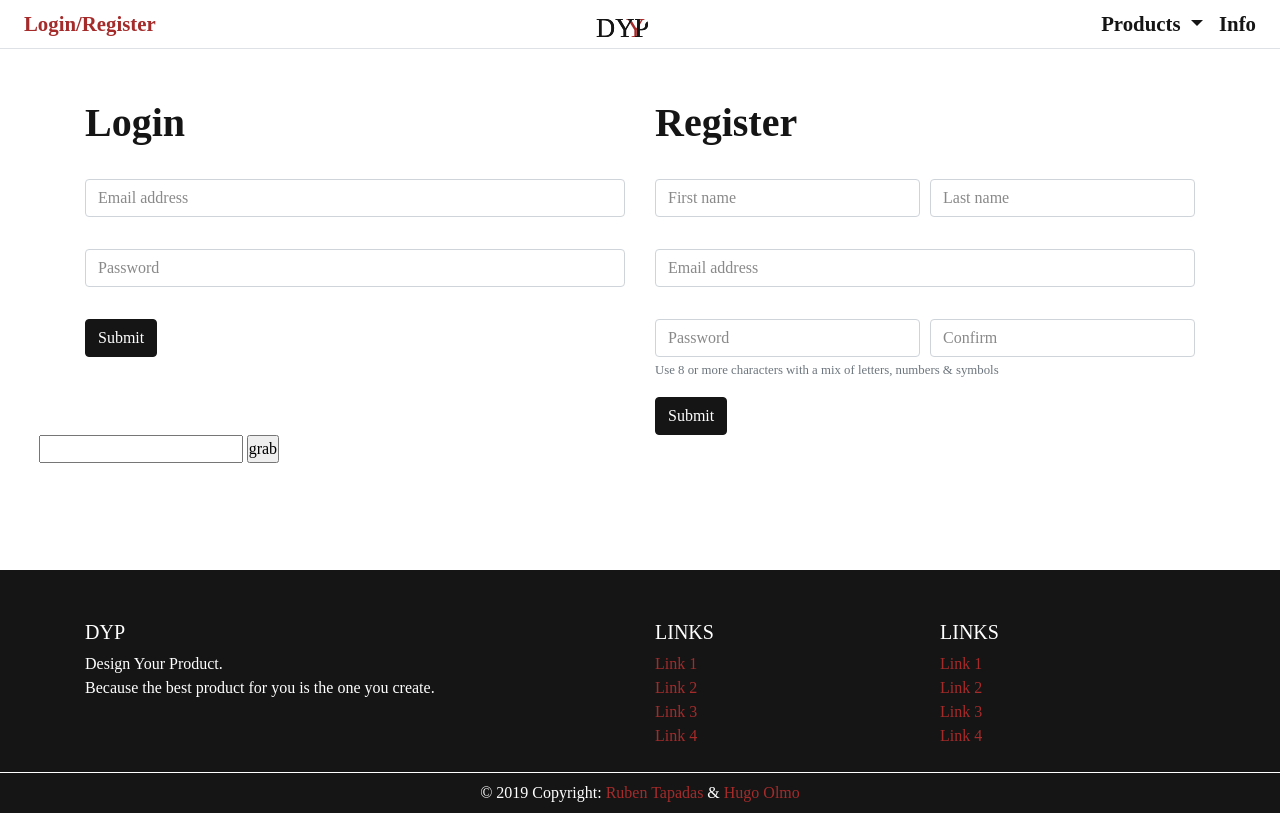
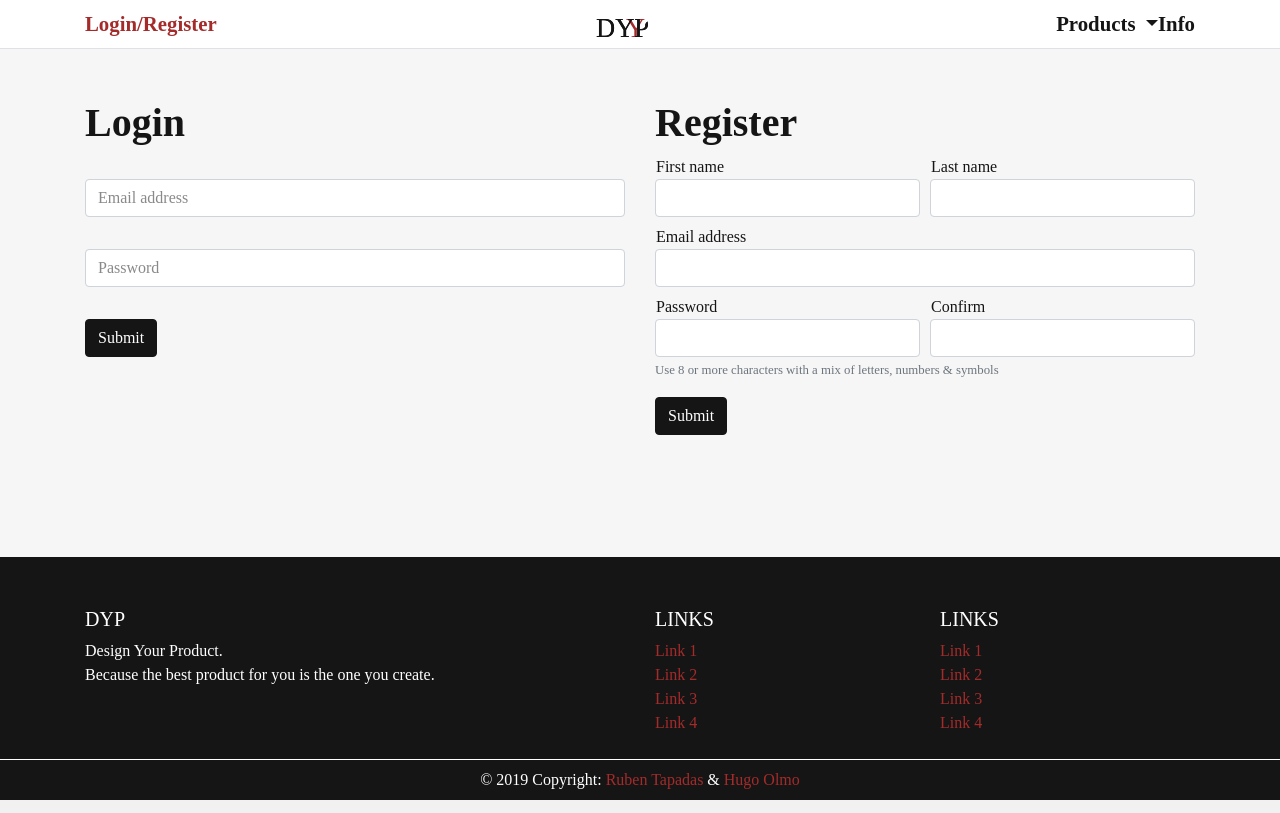
Before and after one commit to RubenTapadas/DYP, a PHP site: page /login.html in a window 1280 px wide. Run offline with PHP 8.4, Linux system fonts and the light colour scheme; some libraries are stand-ins or nearby versions.

Commit message:
added php register added register verification changed background color

```diff
--- a/connect.php
+++ /dev/null
@@ -1,4 +0,0 @@
-<?php
-mysql_connect('https://databases.000webhost.com/','id8152976_dyp','DYP_2018');
-mysql_select_db('id8152976_dyp');
-?>
--- a/home.html
+++ b/home.html
@@ -9,7 +9,7 @@
   <link rel="stylesheet" href="main.css">
 </head>
 
-<body class="light">
+<body class="semi-light">
   <div class="footer-compensate">
 
 
@@ -35,6 +35,7 @@
     </div>
 
     <nav class="navbar navbar-expand-md navbar-light bg-light border-bottom light font-weight-bold">
+      <div class="container pt-0">
         <div class="navbar-collapse collapse w-100 order-1 order-md-0 dual-collapse2">
           <ul class="navbar-nav mr-auto">
             <li class="nav-item">
@@ -64,6 +65,7 @@
               <a class="nav-link" href="#">Info</a>
             </li>
           </ul>
+        </div>
       </div>
     </nav>
 
@@ -112,7 +114,7 @@
     </div>
 
 
-    <footer class="page-footer font-small mt-5 fixed-bottom">
+    <footer class="page-footer font-small mt-5 fixed-bottom dark-text">
       <div class="container text-center text-md-left">
         <div class="row pb-2">
           <div class="col-md-6 mt-md-0 mt-3">
--- a/login.html
+++ b/login.html
@@ -10,7 +10,7 @@
   <link rel="stylesheet" href="main.css">
 </head>
 
-<body class="light">
+<body class="semi-light">
   <div class="footer-compensate">
     <div class="out-note">
       <div class="note">
@@ -34,6 +34,7 @@
     </div>
 
     <nav class="navbar navbar-expand-md navbar-light bg-light border-bottom light font-weight-bold">
+      <div class="container pt-0">
         <div class="navbar-collapse collapse w-100 order-1 order-md-0 dual-collapse2">
           <ul class="navbar-nav mr-auto">
             <li class="nav-item active">
@@ -64,6 +65,7 @@
             </li>
           </ul>
         </div>
+      </div>
     </nav>
 
 
@@ -80,7 +82,7 @@
               <input type="password" id="login-password" class="form-control" required>
               <label class="form-control-placeholder" for="login-password">Password</label>
             </div>
-            <button type="submit" class="btn btn-primary">Submit</button>
+            <button type="button" class="btn btn-primary">Submit</button>
           </form>
           <!-- <div class="g-signin2" data-onsuccess="onSignIn"></div>
         <a class="no_textdecoration" href="#"><small class="text_highlight form-text text-muted mt-2">Forgot Username?</small></a>
@@ -92,48 +94,44 @@
             <div class="form-row">
               <div class="col">
                 <div class="form-group">
-                  <input type="text" id="register-firstname" class="form-control" required>
+                  <input type="text" id="register-firstname" class="form-control">
                   <label class="form-control-placeholder" for="register-firstname">First name</label>
                 </div>
               </div>
               <div class="col">
                 <div class="form-group">
-                  <input type="text" id="register-lastname" class="form-control" required>
+                  <input type="text" id="register-lastname" class="form-control">
                   <label class="form-control-placeholder" for="register-lastname">Last name</label>
                 </div>
               </div>
             </div>
             <div class="form-group">
-              <input type="text" id="register-email" class="form-control" required>
+              <input type="text" id="register-email" class="form-control">
               <label class="form-control-placeholder" for="register-email">Email address</label>
             </div>
             <div class="form-row">
               <div class="col">
                 <div class="form-group mb-0">
-                  <input type="password" id="register-password" class="form-control" required>
+                  <input type="password" id="register-password" class="form-control">
                   <label class="form-control-placeholder" for="register-password">Password</label>
                 </div>
               </div>
               <div class="col">
                 <div class="form-group mb-0">
-                  <input type="password" id="register-password2" class="form-control" required>
+                  <input type="password" id="register-password2" class="form-control">
                   <label class="form-control-placeholder" for="register-password2">Confirm</label>
                 </div>
               </div>
             </div>
             <small class="form-text text-muted mb-3">Use 8 or more characters with a mix of letters, numbers & symbols</small>
-            <button type="submit" class="btn btn-primary">Submit</button>
+            <button type="button" id="register" class="btn btn-primary">Submit</button>
           </form>
         </div>
       </div>
     </div>
 
-    name <input type="text" id="name">
-    <input type="submit" id="name-submit" value="grab">
-    <div id="name-data"></div>
 
-
-    <footer class="page-footer font-small mt-5">
+    <footer class="page-footer font-small mt-5 dark-text">
       <div class="container text-center text-md-left">
         <div class="row pb-2">
           <div class="col-md-6 mt-md-0 mt-3">
--- a/main.css
+++ b/main.css
@@ -14,8 +14,11 @@ body {
   height: 100%;
 }
 
+.semi-light {
+  background-color: #f6f6f6 !important;
+}
+
 .light {
-  color: #ffffff !important;
   background-color: #ffffff !important;
 }
 
@@ -28,11 +31,16 @@ body {
   background-color: #151515 !important;
 }
 
-.dark_text {
-  color: #ffffff;
+.dark-text {
+  color: #ffffff !important;
 }
 
 /* navbar */
+.navbar-expand-md .navbar-nav .nav-link {
+  padding-right: 0;
+  padding-left: 0;
+}
+
 .navbar-brand {
   padding: 0;
 }
@@ -280,11 +288,11 @@ label {
   height: 105px;
 }
 
-.specs-half>.col-4>.d-inline-block>span{
+.specs-half>.col-4>.d-inline-block>span {
   font-size: 25px;
 }
 
-.specs-half>.col-4>.d-inline-block>p{
+.specs-half>.col-4>.d-inline-block>p {
   font-size: 18px;
   margin-top: -7px;
 }
@@ -300,27 +308,40 @@ label {
   background-position: center center;
 }
 
-.slot-1{
+.slot-1 {
   background-image: url(img/spec-size.svg);
 }
 
-.slot-2{
+.slot-2 {
   background-image: url(img/spec-ram.svg);
 }
 
-.slot-3{
+.slot-3 {
   background-image: url(img/spec-storage.svg);
 }
 
-.slot-4{
+.slot-4 {
   background-image: url(img/spec-battery.svg);
 }
 
-.slot-5{
+.slot-5 {
   background-image: url(img/spec-processor.svg);
   background-size: 40px 40px;
 }
 
-.slot-6{
+.slot-6 {
   background-image: url(img/plus.svg);
 }
+
+.purchase-copy{
+  height:299px;
+  width:100%;
+  background-color:black;
+  z-index:40;
+  margin-top:-299px;
+}
+
+.hide-input{
+  background: transparent;
+    border: none;
+}
--- a/main.js
+++ b/main.js
@@ -31,19 +31,81 @@ $(window).on('load', function() {
   $("#option2").click(changeactive);
   $("#option3").click(changeactive);
 
-  //test
-  $("#name-submit").click(function() {
-    var name = $('#name').val();
-    if ($.trim(name) != ''){
+  //Register
+  var testEmail = /^[A-Z0-9._%+-]+@([A-Z0-9-]+\.)+[A-Z]{2,4}$/i;
+
+  $("#register").click(function() {
+    var register_firstname = $.trim($('#register-firstname').val());
+    var register_lastname = $.trim($('#register-lastname').val());
+    var register_email = $.trim($('#register-email').val());
+    var register_password = $('#register-password').val();
+    var register_password2 = $('#register-password2').val();
+
+    if (register_firstname == "" || register_firstname == null) {
+      console.log("firstname nothing");
+    } else if (register_lastname == "" || register_lastname == null) {
+      console.log("lastname nothing");
+    } else if (register_email == "" || register_email == null) {
+      console.log("email nothing");
+    } else if (!testEmail.test(register_email)) {
+      console.log("email wrong format");
+    } else if (register_password == "" || register_password == null) {
+      console.log("password nothing");
+      console.log($('#register-password').val());
+      console.log(register_password);
+    } else if (register_password2 == "" || register_password2 == null) {
+      console.log("password2 nothing");
+    } else if (register_password2 != register_password) {
+      console.log("password and password2 not same");
+    } else {
+      console.log('starting ajax');
       $.ajax({
-        url:"main.php", //the page containing php script
-        type: "POST", //request type
-        success:function(result){
-         alert(result);
-       }
-     });
+        url: "./php/register.php",
+        type: "post",
+        data: {
+          firstname: register_firstname,
+          lastname: register_lastname,
+          email: register_email,
+          password: register_password
+        },
+        success: function(data) {
+          var dataParsed = JSON.parse(data);
+          console.log(dataParsed);
+        }
+      });
     }
   });
+
+  //Change Pages
+  $("#page").click(function() {
+    console.log("pass");
+  });
+
+  /* $(function() {
+    $('#register').click(function() {
+      var firstname2 = $('#register-firstname').val();
+      var lastname2 = $('#register-lastname').val();
+      var email2 = $('#register-email').val();
+      var password2 = $('#register-password').val();
+      console.log('starting ajax');
+      $.ajax({
+        url: "./php/register.php",
+        type: "post",
+        data: {
+          firstname: firstname2,
+          lastname: lastname2,
+          email: email2,
+          password: password2
+        },
+
+        success: function(data) {
+          var dataParsed = JSON.parse(data);
+          console.log(dataParsed);
+        }
+      });
+
+    });
+  });*/
 
   //Google
   /* function onSignIn(googleUser) {
--- a/main.php
+++ /dev/null
@@ -1 +0,0 @@
-<?php echo 'hello'; ?>
```
Also changed, not shown: php/register.php (added, +22 -0 lines), register.php (added, +22 -0 lines), user.html (+13 -7 lines), test.html (deleted). Lines whose indentation alone changed are shown as unchanged.
